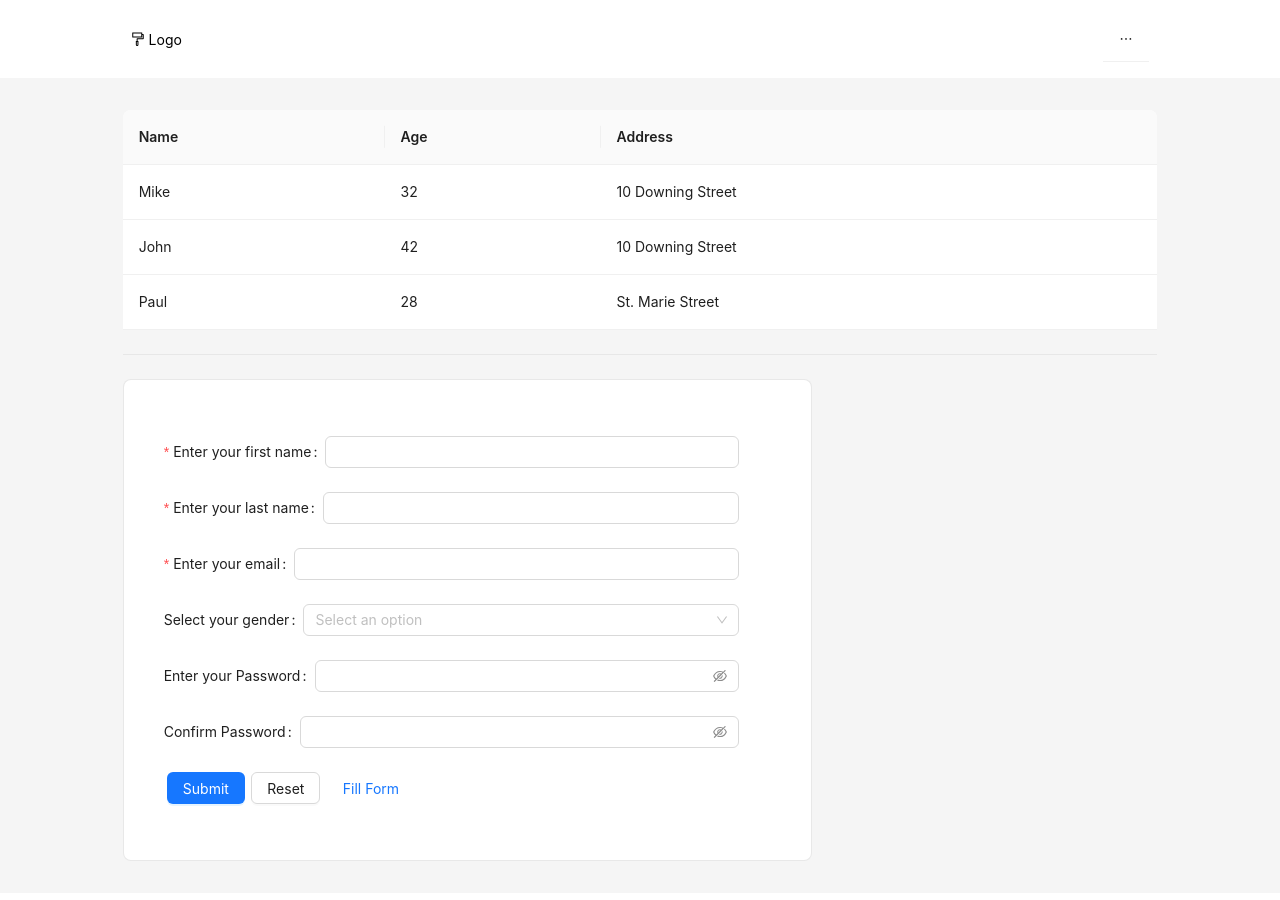
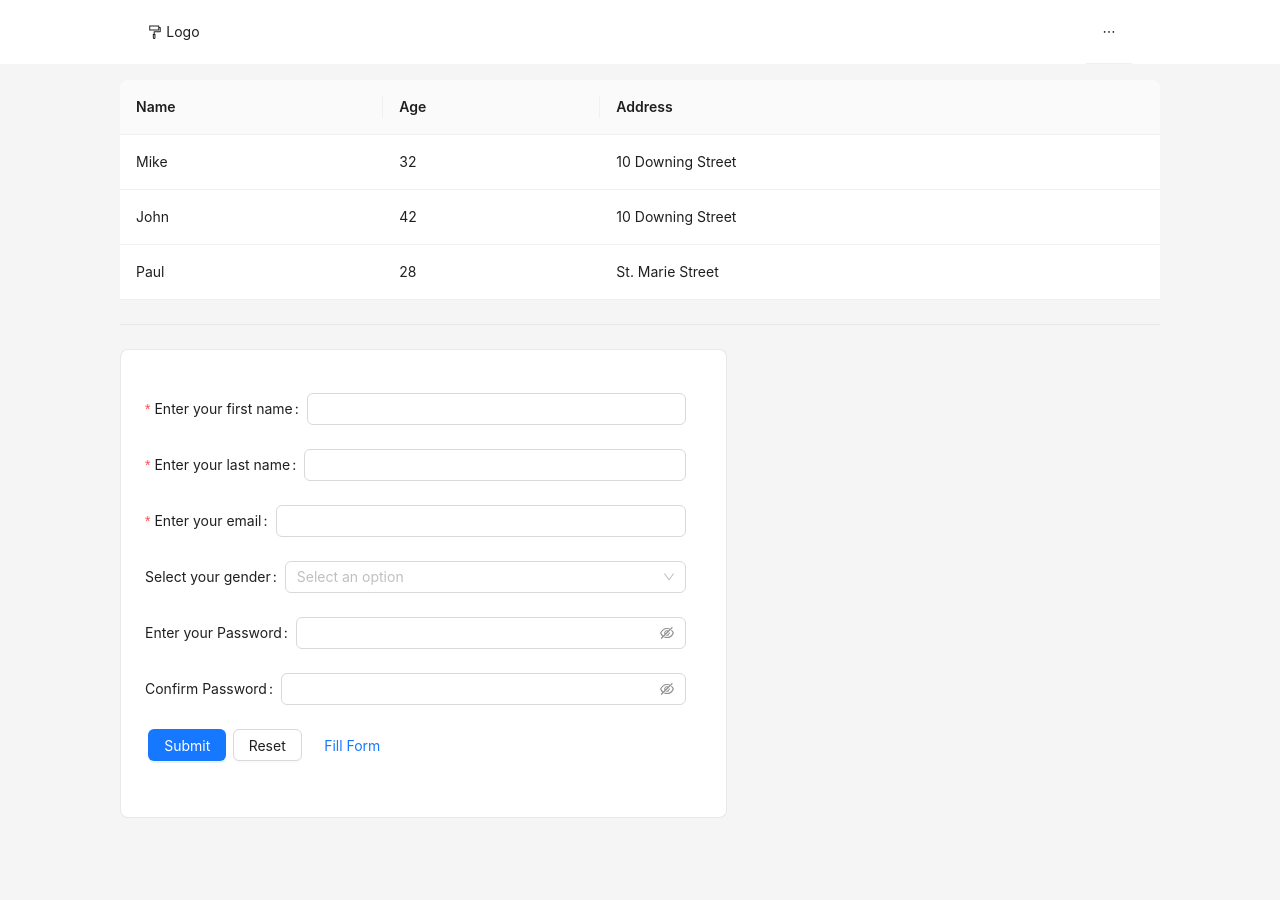
Before and after one commit to abh1sh3kk/exploring-antd, a React (Vite) app: page / in a window 1280 px wide. Shown: the top 900 px of the page. Built offline with nearby package versions, Linux system fonts and the light colour scheme.

Commit message:
remove unnecessary containers and refactor

```diff
--- a/src/App.jsx
+++ b/src/App.jsx
@@ -1,17 +1,11 @@
 import React, { useEffect, useState } from "react";
-import {
-    Col,
-    Divider,
-    Layout,
-    Row,
-    Table,
-} from "antd";
+import { Col, Divider, Layout, Row, Table } from "antd";
 import FormPractice from "./components/FormPractice";
 import "./styles/Navbar.css";
 import Navbar from "./components/Navbar";
+import { Content, Footer, Header } from "antd/es/layout/layout";
 
 const App = () => {
-
     const dataSource = [
         {
             key: "1",
@@ -64,37 +58,34 @@ const App = () => {
         };
     }, []);
 
-
     return (
-        <main style={{ background:"#f5f5f5", minHeight: "100vh" }}>
-            <Row style={{ background: "white"}} justify={"center"}>
+        <Layout style={{ background: "#f5f5f5", minHeight: "100vh" }}>
+            <Header className="header">
+                <Row justify={"center"}>
                     <Navbar />
                 </Row>
+            </Header>
 
-            <Row className="main-section">
-                <Col style={{ padding: "1rem", paddingTop: "2rem", width: "100%" }} className="" span={24} sm={{span: 20}}>
-                    <Row>
-                        <Col span={24}>
-                            {" "}
+            <Content className="main-section-container">
+                <Row style={{ width: "100%" }} justify={"center"}>
+                    <Col className="main-section" span={24} sm={{ span: 20 }}>
                         <Table
                             dataSource={dataSource}
                             columns={columns}
                             pagination={{ position: ["none", "none"] }}
                         />
-                        </Col>
-                    </Row>
 
                         <Divider />
 
-                    <Row>
-                        <Col span={24} md={{ span: 16 }}>
+                        <Row className="w-100">
                             <FormPractice />
+                        </Row>
                     </Col>
                 </Row>
+            </Content>
 
-                </Col>
-            </Row>
-        </main>
+            <Footer></Footer>
+        </Layout>
     );
 };
 
--- a/src/components/FormPractice.jsx
+++ b/src/components/FormPractice.jsx
@@ -1,4 +1,4 @@
-import { Button, Form, Input, Select, Typography } from "antd";
+import { Button, Col, Form, Input, Select, Typography } from "antd";
 import Password from "antd/es/input/Password";
 import React from "react";
 
@@ -20,13 +20,15 @@ function FormPractice() {
             gender: "male",
             password: "forgot pw",
             confirm_password: "forgot pw",
-            email: "abhishek@gmail.com"
+            email: "abhishek@gmail.com",
         });
     };
 
     return (
+        <Col className="form-container" span={24} sm={{span: 14}}>
             <Form
-            wrapperCol={{ span: 20 }}
+                // wrapperCol={{ span: 20 }}
+                wrapperCol={{flex: 1}}
                 name="practise_form"
                 className="my-form"
                 form={form}
@@ -98,6 +100,7 @@ function FormPractice() {
                     </Button>
                 </Form.Item>
             </Form>
+        </Col>
     );
 }
 export default FormPractice;
--- a/src/components/Navbar.jsx
+++ b/src/components/Navbar.jsx
@@ -36,15 +36,15 @@ function Navbar() {
 
     return (
         <>
-            <Col className="navbar" span={24} sm={{ span: 20 }}>
-                <div>
+            <Col className="navbar " span={24} sm={{span: 20}} >
+                <figure>
                     <FormatPainterOutlined /> Logo
-                </div>
+                </figure>
 
                 {windowWidth < 600 ? (
                     <MenuOutlined onClick={showDrawer} />
                 ) : (
-                    <div className="menu-items">
+                    <section className="menu-items">
                         <Menu
                             mode="horizontal"
                             items={[
@@ -53,7 +53,7 @@ function Navbar() {
                                 { label: "Pricing", key: "pricing" },
                             ]}
                         />
-                    </div>
+                    </section>
                 )}
 
                 <Drawer open={open} onClose={onClose}>
--- a/src/index.css
+++ b/src/index.css
@@ -4,13 +4,22 @@
   box-sizing: border-box;
 }
 
+.header {
+  background-color: white;
+}
+
+.main-section-container {
+  width: 100%;
+  min-height: 100vh;
+
+  display: flex;
+  justify-content: center;
+
+  padding: 1rem;
+}
+
 .main-section {
-  display: flex;
-  flex-direction: column;
-  /* justify-content: center; */
-  align-items: center;
-  min-height: 100vh;
-  /* padding-bottom: 1rem; */
+  width: 100%;
 }
 
 .button {
@@ -19,10 +28,15 @@
 
 .my-form {
   background-color: white;
-  padding: 3.5rem 4.5rem 2rem 2.5rem;
-  /* padding: 2.5rem 4rem 2rem 2rem; */
+
+  /* padding: 3.5rem 4.5rem 2rem 2.5rem; */
+  padding: 2.7rem 2.5rem 2rem 1.5rem;
   margin-bottom: 1rem;
-  /* box-shadow: 2px 2px 2px black; */
   border-radius: 8px;
+
   border: 1px solid rgba(200, 200, 200, 0.41);
 }
+
+.w-100 {
+  width: 100%;
+}
--- a/src/styles/Navbar.css
+++ b/src/styles/Navbar.css
@@ -1,9 +1,9 @@
 .navbar {
+	width: 100%;
     display: flex;
     justify-content: space-between;
 	align-items: center;
 
-	padding: 1rem 1.5rem;
 }
 
 .dynamic-width {
```
Lines whose indentation alone changed are shown as unchanged.
